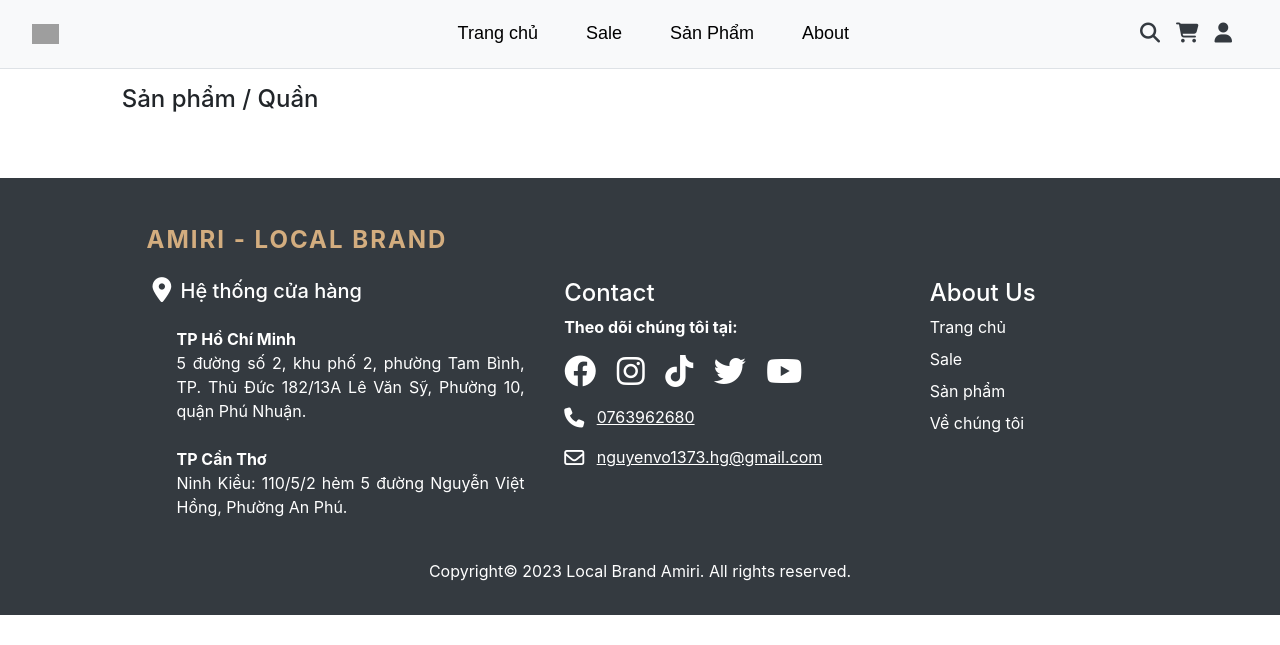
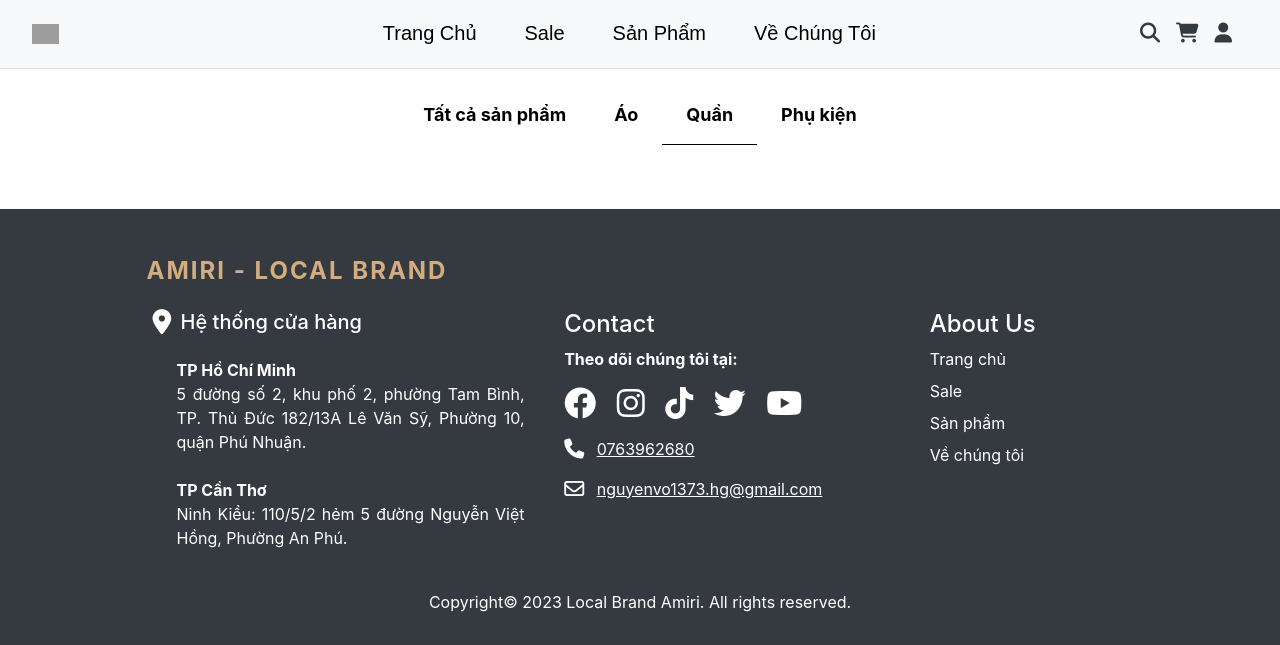
Before and after one commit to nguyenvo159/local-brand, a PHP site: page /product/pants.php in a window 1280 px wide. Shown: the top 645 px of the page. Run offline with PHP 8.4, Linux system fonts and the light colour scheme; data that the repository does not hold is empty; grey boxes are pictures that could not be loaded.

Commit message:
edit nav, product

```diff
--- a/partials/footer.php
+++ b/partials/footer.php
@@ -56,10 +56,10 @@
                     <div>
                         <h4>About Us</h4>
                         <ul class="list-unstyled">
-                            <li class="mb-2"> <a class="text-white text-decoration-none" href="">Trang chủ</a></li>
+                            <li class="mb-2"> <a class="text-white text-decoration-none" href="/">Trang chủ</a></li>
                             <li class="mb-2"> <a class="text-white text-decoration-none" href="">Sale</a></li>
-                            <li class="mb-2"> <a class="text-white text-decoration-none" href="">Sản phẩm</a></li>
-                            <li class="mb-2"> <a class="text-white text-decoration-none" href="">Về chúng tôi</a></li>
+                            <li class="mb-2"> <a class="text-white text-decoration-none" href="/product.php">Sản phẩm</a></li>
+                            <li class="mb-2"> <a class="text-white text-decoration-none" href="/about.php">Về chúng tôi</a></li>
                         </ul>
                     </div>
                 </div>
--- a/partials/navbar.php
+++ b/partials/navbar.php
@@ -6,14 +6,14 @@ if (session_status() == PHP_SESSION_NONE) {
 ?>
 
 <header class="position-relative">
-    <nav class="border-bottom navbar navbar-expand-md navbar-light bg-light position-relative">
+    <nav class="border-bottom navbar navbar-expand-lg navbar-light bg-light position-relative">
         <a class="p-3 navbar-brand mr-auto d-flex align-items-center" href="/">
             <img src="https://vectorseek.com/wp-content/uploads/2023/07/Amiri-Logo-Vector.svg-.png" width=auto height="20"
                 class="d-inline-block align-top" alt="Logo"></a>
-        <div class="mx-auto font-vie collapse navbar-collapse" id="navbarSupportedContent">
+        <div class="mx-auto pr-5 font-vie collapse navbar-collapse" id="navbarSupportedContent">
             <ul class="navbar-nav mx-auto pr-5 pl-3">
                 <li class="p-2 mr-3 ml-3 nav-item">
-                    <a class="nav-content" href="/">Trang chủ<span class="sr-only">(current)</span></a>
+                    <a class="nav-content" href="/">Trang Chủ<span class="sr-only">(current)</span></a>
                 </li>
                 <li class="p-2 mr-3 ml-3 nav-item">
                     <a class="nav-content " href=" #">Sale</a>
@@ -23,8 +23,8 @@ if (session_status() == PHP_SESSION_NONE) {
                         aria-expanded="false">
                         Sản Phẩm
                     </a>
-                    <div class="border-0 pt-3 pb-0 m-0 rounded-0 dropdown-menu bg-light">
-                        <div class="m-0 dropdown-divider"></div>
+                    <div class="border-0 pt-2 pb-0 m-0 rounded-0 dropdown-menu bg-light">
+                        <!-- <div class="m-0 dropdown-divider"></div> -->
                         <a class="p-2 dropdown-item" href="/product.php">Tất cả</a>
                         <a class="p-2 dropdown-item" href="/product/shirts.php">Áo</a>
                         <a class="p-2 dropdown-item" href="/product/pants.php">Quần</a>
@@ -33,7 +33,7 @@ if (session_status() == PHP_SESSION_NONE) {
                     </div>
                 </li>
                 <li class="p-2 mr-3 ml-3 nav-item">
-                    <a class="nav-content" href="/about.php">About</a>
+                    <a class="nav-content" href="/about.php">Về Chúng Tôi</a>
                 </li>
             </ul>
         </div>
@@ -92,9 +92,11 @@ if (session_status() == PHP_SESSION_NONE) {
         <h5 class="m-0">Tìm kiếm</h5>
         <form class="w-50 p-2 rounded form-inline">
             <div class="d-flex w-100 justify-content-center align-items-center icon-nav">
-                <input class="input_form form-control-sm mr-3 w-100 roun" name="search" type="search"
-                    placeholder="Vui lòng nhập sản phẩm bạn muốn tìm..." aria-label="Search">
-                <i class="fa-solid fa-magnifying-glass fa-lg" type="submit"></i>
+                <form >
+                    <input class="input_form form-control-sm mr-3 w-100 roun" name="search" type="search"
+                        placeholder="Vui lòng nhập sản phẩm bạn muốn tìm..." aria-label="Search">
+                    <i class="fa-solid fa-magnifying-glass fa-lg" type="submit"></i>
+                </form>
             </div>
         </form>
     </div>
--- a/public/css/style.css
+++ b/public/css/style.css
@@ -30,7 +30,13 @@ a.main-hover {
 	text-decoration: underline;
 }
 
+.active-bottom {
+	border-bottom: 1px solid #000;
+}
 
+.active-bottom:hover {
+	border-color: var(--main-color);
+}
 
 /* Font Vietnamese */
 .font-vie {
@@ -71,7 +77,7 @@ a.main-hover {
 	font-weight: 500;
 	color: #000;
 	text-decoration: none;
-	font-size: 18px;
+	font-size: 20px;
 }
 
 .nav-item {
--- a/public/index.php
+++ b/public/index.php
@@ -65,7 +65,7 @@ include_once __DIR__ . '/../partials/head.php';
         <div class="container">
             <!-- Áo -->
             <div id="shirt" class="mb-5">
-                <h2 class="mb-4">Áo</h2>
+                <a class="main-hover text-decoration-none" href="/product/shirts.php"><h2 class="mb-4">Áo</h2></a>
                 <div class="row justify-content-start">
                     <!-- Card -->
                     <?php
@@ -100,7 +100,7 @@ include_once __DIR__ . '/../partials/head.php';
             </div>
             <!-- Quần -->
             <div id="pant" class="mb-5">
-                <h1 class="mb-4">Quần</h1>
+                <a class="main-hover text-decoration-none" href="/product/pants.php"><h2 class="mb-4">Quần</h2></a>
                 <div class="row justify-content-start">
                     <!-- Card -->
                     <?php
@@ -135,7 +135,7 @@ include_once __DIR__ . '/../partials/head.php';
             </div>
             <!-- Phụ kiện -->
             <div id="other" class="mb-5">
-                <h1 class="mb-4">Phụ kiện</h1>
+                <a class="main-hover text-decoration-none" href="/product/others.php"><h2 class="mb-4">Phụ kiện</h2></a>
                 <div class="row justify-content-start">
                     <!-- Card -->
                     <?php
--- a/public/product/pants.php
+++ b/public/product/pants.php
@@ -18,7 +18,12 @@ include_once __DIR__ . '/../../partials/head.php';
     <div class="container-fluid">
         <div class="row">
             <div class="col-10 offset-1">
-                <h4 class="mt-3 mb-3">Sản phẩm / Quần</h4>
+                <div class="mt-3 mb-3 d-flex justify-content-center">
+                    <a class="p-3 pr-4 pl-4 font-weight-bold main-hover text-decoration-none" style="font-size: 18px;" href="/product.php">Tất cả sản phẩm</a>
+                    <a class="p-3 pr-4 pl-4 font-weight-bold main-hover text-decoration-none" style="font-size: 18px;" href="/product/shirts.php">Áo</a>
+                    <a class="active-bottom p-3 pr-4 pl-4 font-weight-bold main-hover text-decoration-none" style="font-size: 18px;" href="/product/pants.php">Quần</a>
+                    <a class="p-3 pr-4 pl-4 font-weight-bold main-hover text-decoration-none" style="font-size: 18px;" href="/product/others.php">Phụ kiện</a>
+                </div>
 
                 <div class="row justify-content-start">
 
```
Also changed, not shown: public/product.php (+6 -2 lines), public/product/others.php (+6 -1 lines), public/product/shirts.php (+6 -1 lines).
